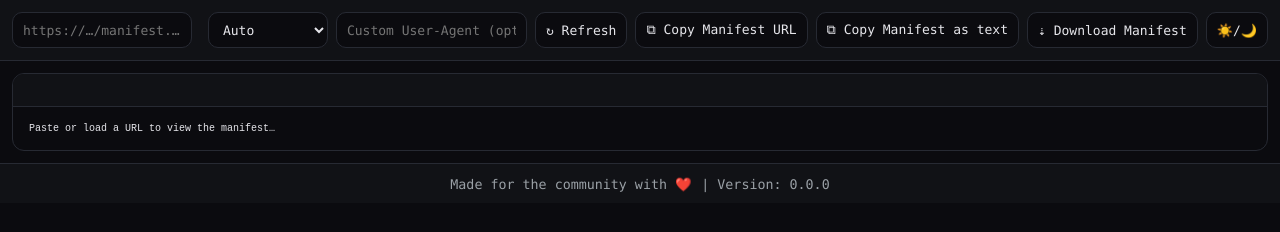
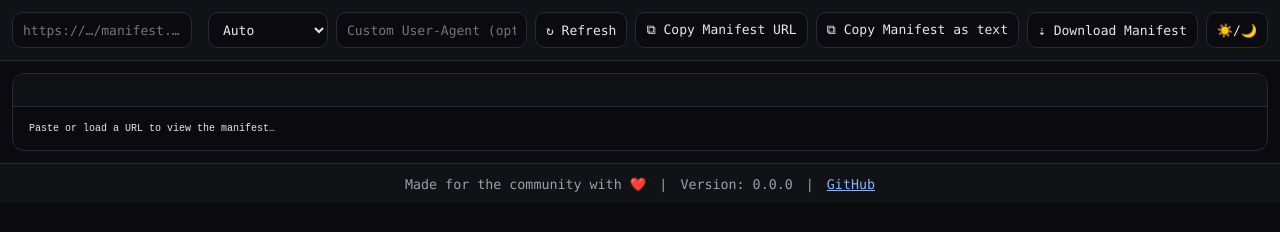
Before and after one commit to riba101/Manifest-Viewer-Extension, a browser extension: page app/viewer.html in a window 1280 px wide. Drawn offline with Linux system fonts and the light colour scheme.

```diff
--- a/app/viewer.html
+++ b/app/viewer.html
@@ -41,8 +41,16 @@
 </main>
 
     <footer>
-      <small>Made for the community with ❤️</small>
-      <small> | Version: <span id="viewer-version"></span></small>
+      <small>
+        Made for the community with ❤️
+        <span style="margin: 0 5px;">|</span>
+        Version: <span id="viewer-version"></span>
+        <span style="margin: 0 5px;">|</span>
+        <a href="https://github.com/riba101/Manifest-Viewer-Extension"
+           target="_blank"
+           rel="noopener noreferrer"
+           style="color: var(--acc1); text-decoration: underline;">GitHub</a>
+      </small>
     </footer>
 
     <script src="validation-core.js"></script>
```
Also changed, not shown: app/popup.html (+1 -1 lines).
